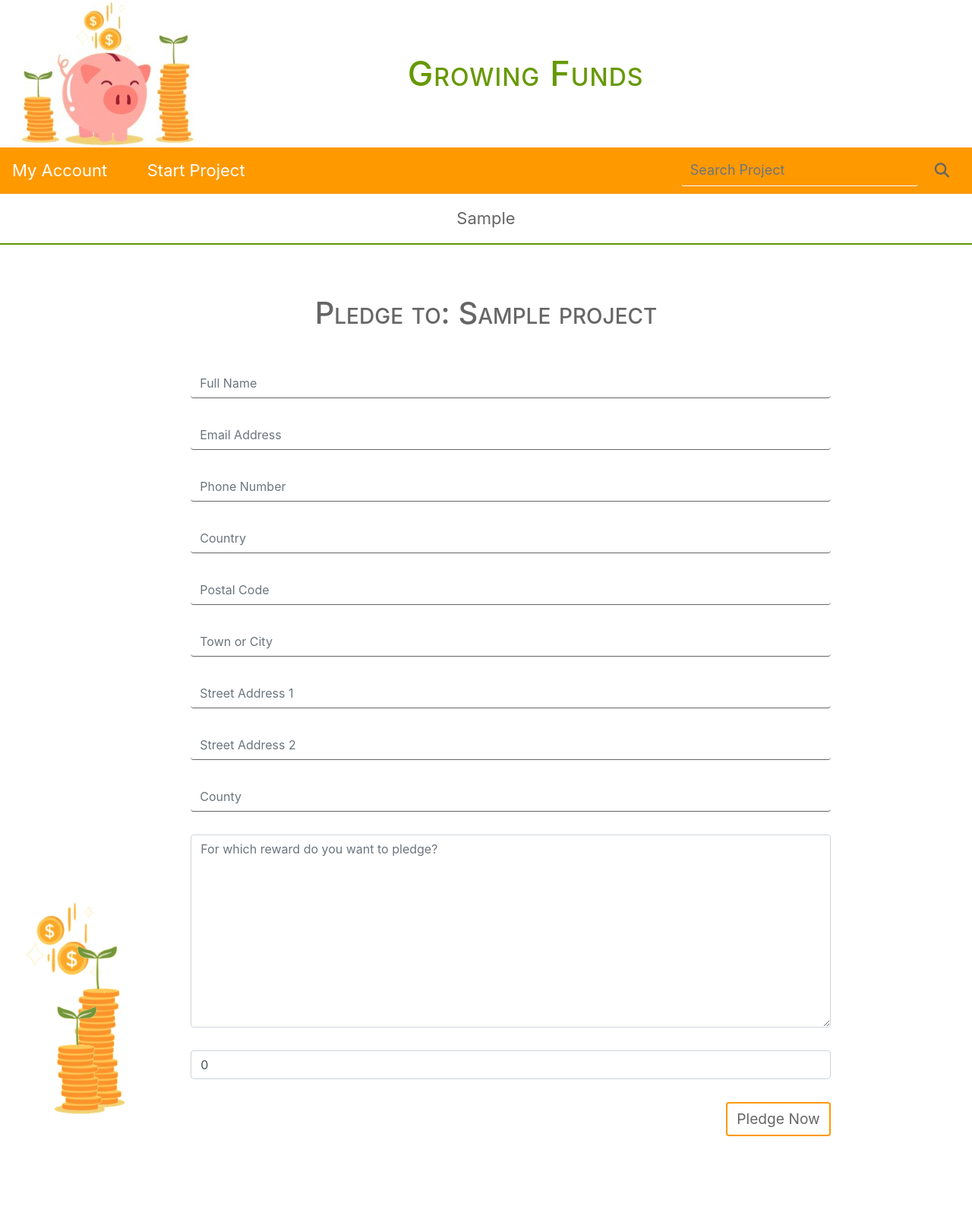
After one commit to rory81/growing_funds, a Django app: page /checkout/1 in a window 1280 px wide. The commit adds this page. Shown: the whole page at 76% size. Run offline with Django 3.2, Linux system fonts and the light colour scheme; tables that the repository leaves empty hold one stand-in row (values such as "Sample post"); some libraries are stand-ins or nearby versions.

Commit message:
added checkout.html, forms.py and urls for the checkout excl stripe

```diff
--- /dev/null
+++ b/checkout/forms.py
@@ -0,0 +1,45 @@
+from django import forms
+from .models import Order
+
+class Orderform(forms.ModelForm):
+    class Meta:
+        model = Order
+        fields = (
+            'full_name',
+            'email',
+            'phone_number',
+            'country',
+            'postcode',
+            'town_or_city',
+            'street_address1',
+            'street_address2',
+            'county',
+            'reward',
+            'amount_pledged'
+        )
+
+    def __init__(self, *args, **kwargs):
+        """
+        Add placeholders and classes, remove autogenerated labels
+        and set autofocus on first field
+        """
+        super().__init__(*args,**kwargs)
+        placeholders = {
+            'full_name': 'Full Name',
+            'email': 'Email Address',
+            'phone_number': 'Phone Number',
+            'country': 'Country',
+            'postcode': 'Postal Code',
+            'town_or_city': 'Town or City',
+            'street_address1': 'Street Address 1',
+            'street_address2': 'Street Address 2',
+            'county': 'County',
+            'reward': 'For which reward do you want to pledge?',
+            'amount_pledged':'Amount ($)'
+        }
+
+        # self.fields['full_name'].widget.attr['autofocus']=True
+        for field in self.fields:
+            self.fields[field].label=False
+            self.fields[field].widget.attrs['placeholder'] = placeholders[field]
+            self.fields[field].widget.attrs['class'] = 'stripe-style-input'
--- a/checkout/models.py
+++ b/checkout/models.py
@@ -18,7 +18,7 @@ class Order(models.Model):
     county = models.CharField(max_length=80, null=True, blank=True)
     date = models.DateTimeField(auto_now_add=True)
     project_number = models.ForeignKey(Project, null=False, blank=False, on_delete=models.CASCADE)
-    reward = models.CharField(max_length=100, null=False, blank=False)
+    reward = models.TextField(max_length=100, null=False, blank=False)
     amount_pledged = models.DecimalField(max_digits=100, decimal_places=2, null=False, default=0)
 
     def _generate_order_number(self):
--- /dev/null
+++ b/checkout/templates/checkout.html
@@ -0,0 +1,33 @@
+{% extends 'base.html' %}
+{% load static %}
+{% block content %}
+<div class="container-fluid">
+	<div class="row no-gutters">
+		<div class="col-12 title text-center">
+            <!--Heading Form-->
+            <h1>Pledge to: <span>{{ project.title }}<span></h1>
+		</div>
+	</div>
+    	<div class="row no-gutters">
+		    <div class="col mx-auto main_div">
+                <div class="col-2 main_coin_image">
+                    <img class="coin_image" src="{% static 'img/growing_coins.png' %}">
+                </div>
+                <div class="col-9 mx-auto  div_form">
+                    <form role="form" method="POST" enctype="multipart/form-data">
+                    {% csrf_token %}
+
+                        {{ order_form|crispy }}
+
+                        <div>
+                            <button type="submit" class="btn float-right">Pledge Now</button>
+                        </div>
+                    </form>
+                </div>
+
+            </div>
+	    </div>
+
+</div>
+
+{% endblock %}
--- /dev/null
+++ b/checkout/urls.py
@@ -0,0 +1,11 @@
+from django.conf.urls import url
+from django.urls import path
+from .views import checkout
+
+
+urlpatterns = [
+
+    path('<int:pk>', checkout, name = 'checkout'),
+
+
+]
--- a/checkout/views.py
+++ b/checkout/views.py
@@ -1,3 +1,20 @@
-from django.shortcuts import render
+from django.shortcuts import render, redirect, reverse, get_object_or_404
+from django.contrib import messages
+from .models import Order
+from .forms import Orderform
+from projects.models import Project
 
-# Create your views here.
+def checkout(request, pk=None):
+    project = get_object_or_404(Project, pk=pk) if pk else None
+    if project.num_days <= 0:
+        messages.error(request, "This Project has ended")
+        return redirect(reverse('projects'))
+
+    order_form = Orderform()
+
+    context = {
+        'order_form': order_form,
+        'project':project,
+    }
+
+    return render(request, 'checkout.html', context)
--- a/growing_funds/urls.py
+++ b/growing_funds/urls.py
@@ -18,11 +18,13 @@ from django.conf.urls.static import static
 from django.urls import path, include
 from django.contrib import admin
 from django.views.generic import RedirectView
-from projects import urls as urls_projects
+# from projects import urls as urls_projects
+# from checkout import urls as urls_checkout
 
 urlpatterns = [
     path('admin/', admin.site.urls),
     path('accounts/', include('allauth.urls')),
     path('', RedirectView.as_view(url='projects/')),
     path('projects/', include('projects.urls')),
+    path('checkout/', include('checkout.urls')),
 ] + static(settings.MEDIA_URL, document_root=settings.MEDIA_ROOT)
--- a/projects/contexts.py
+++ b/projects/contexts.py
@@ -1,7 +1,12 @@
 from django.utils import timezone
 from datetime import datetime
 from .models import Project, Category
+from .views import calculations
 from django.conf import settings
+from django.contrib import messages
+from django.db.models import Q
+from django.shortcuts import render, redirect
+
 
 
 def categories(request):
@@ -15,3 +20,27 @@ def categories(request):
     }
 
     return context
+
+def searchbar(request):
+
+    projects = Project.objects.filter(
+        created_date__lte=timezone.now()).order_by('-created_date')
+    query = None
+    if request.GET:
+        if 'q' in request.GET:
+            query = request.GET['q']
+            if not query:
+                messages.error(request, "You didn't enter any search criteria!")
+                return redirect(searchbar)
+
+            queries = Q(title__icontains=query) | Q(description__icontains=query)
+            projects = projects.filter(queries)
+
+    calculations(projects)
+
+    context = {
+        'projects': projects,
+        'search_term':query,
+    }
+
+    return render(request, 'projects.html', context)
--- a/projects/templates/projectdetail.html
+++ b/projects/templates/projectdetail.html
@@ -27,7 +27,7 @@
         <p class="maintext">{{ project.views }}</p>
         <p class="subtext">views</p>
         {% if project.num_days > 0 %}
-            <a href="">
+            <a href="{% url 'checkout' project.id %}">
                 <button type="submit" class="btn mt-5">Back this Project</button>
             </a>
         {% endif%}
--- a/projects/urls.py
+++ b/projects/urls.py
@@ -1,6 +1,7 @@
 from django.conf.urls import url
 from django.urls import path
 from .views import get_projects, project_detail, create_or_edit_project, get_project_category
+from .contexts import searchbar
 
 
 urlpatterns = [
--- a/projects/views.py
+++ b/projects/views.py
@@ -3,7 +3,6 @@ from django.utils import timezone
 from datetime import datetime
 from django.contrib import messages
 from django.db.models import Q
-from django.core.paginator import InvalidPage, Paginator
 from django.http import Http404
 from .models import Project, Category
 from .forms import StartProjectForm
@@ -18,7 +17,6 @@ def calculations(projects):
         p.percentage = round(((p.raised/p.goal)*100), 1)
         p.num_days = (p.end_date - datetime.now().date()).days
     return projects
-
 
 
 def get_projects(request):
@@ -42,11 +40,9 @@ def get_projects(request):
 
     calculations(projects)
 
-
-
     context = {
         'projects': projects,
-        'search_term':query,
+        # 'search_term':query,
     }
 
     return render(request, 'projects.html', context)
--- a/static/css/custom.css
+++ b/static/css/custom.css
@@ -112,7 +112,7 @@ input.form-control.search-box{
     font-size: 18px;
 }
 
-.form-control:focus, .textinput.form-control:focus{
+.form-control:focus, .textinput.form-control:focus, .emailinput.form-control:focus{
     border: none!important;
     border-bottom: 2px solid #669900!important;
     box-shadow: none!important;
@@ -124,7 +124,7 @@ input.form-control.search-box{
     box-shadow: none!important;
 }
 
-.textinput.form-control{
+.textinput.form-control, .emailinput.form-control{
     border: none!important;
     border-bottom: 1px solid #666666!important;
     box-shadow: none!important;
```
Also changed, not shown: requirements.txt (+7 -5 lines), checkout/migrations/0002_auto_20200717_1349.py (added), projects/migrations/0035_auto_20200717_1349.py (added).
